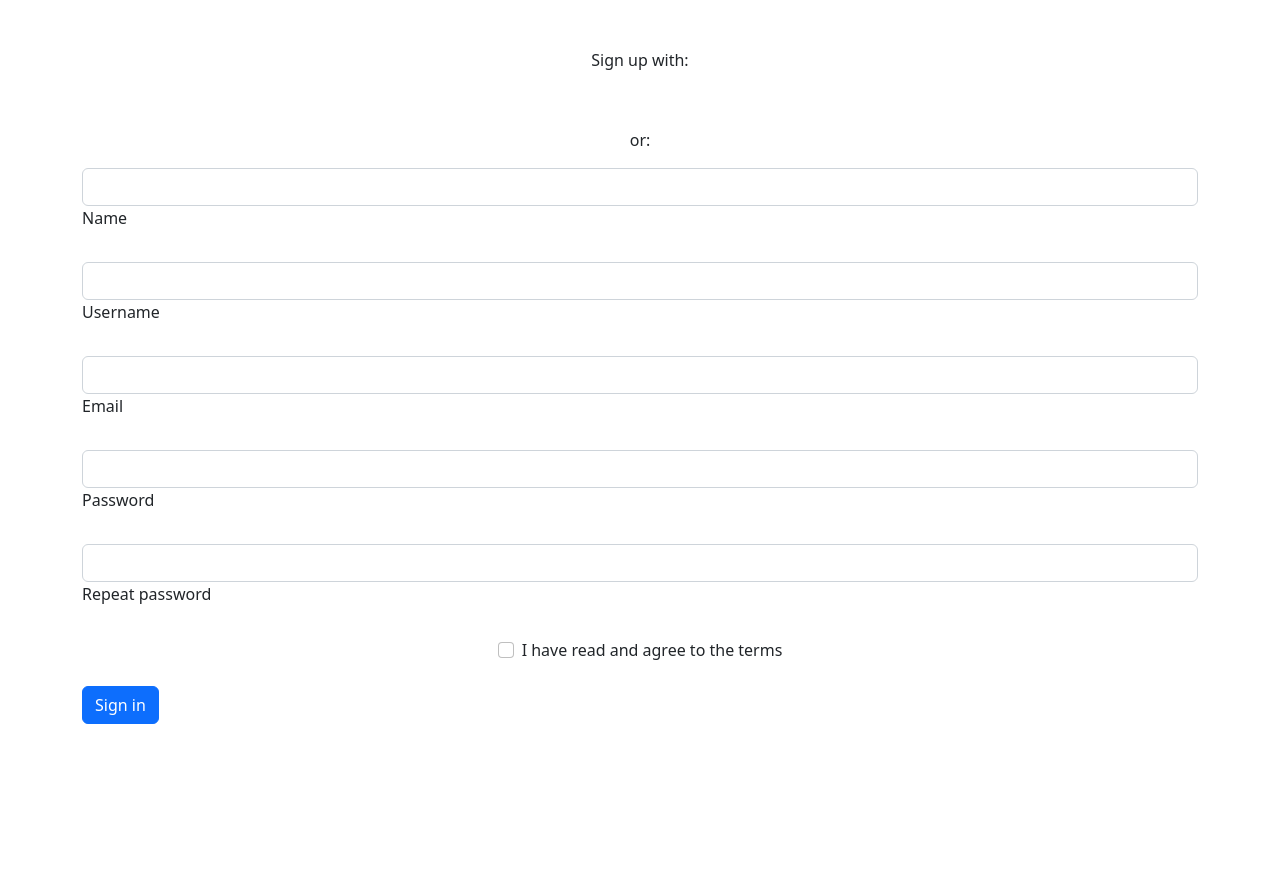
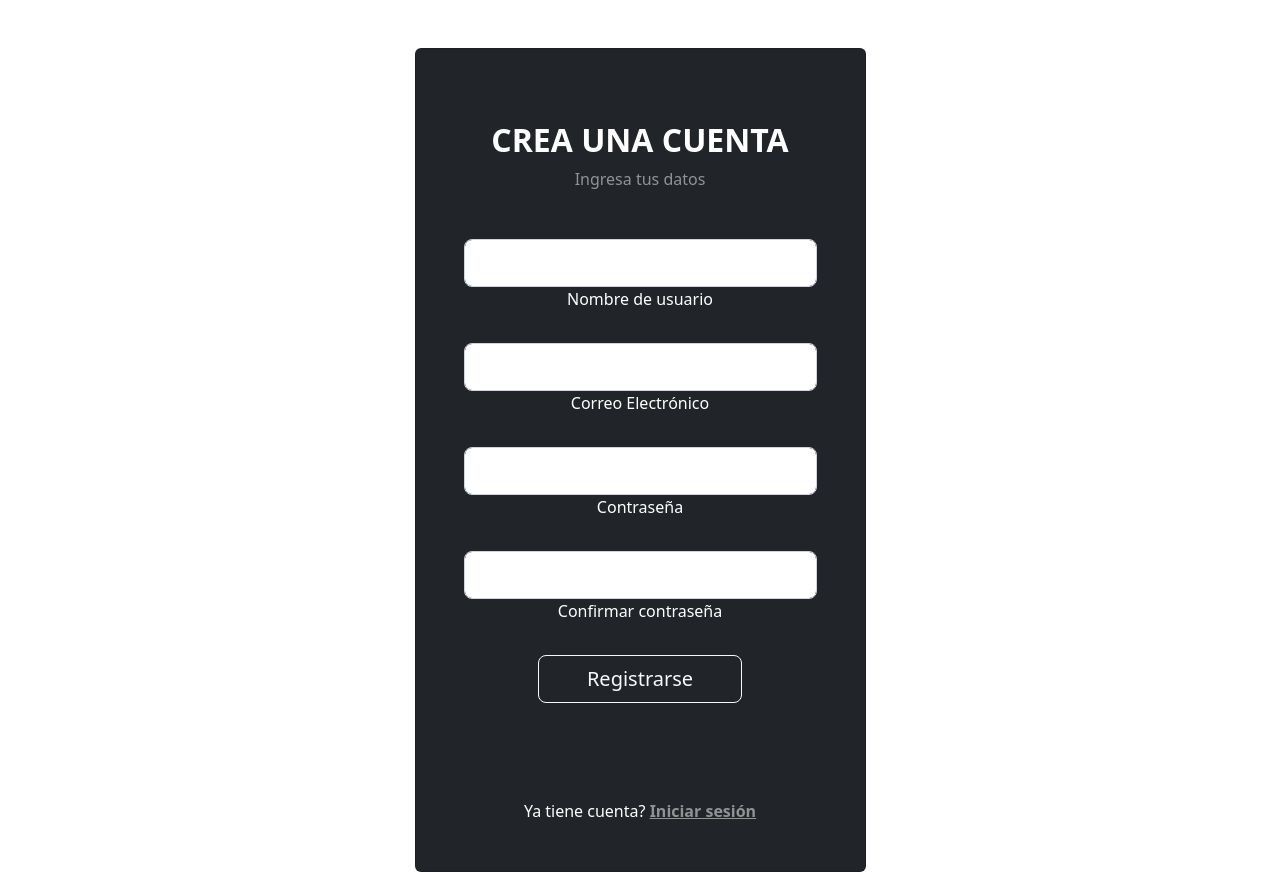
Before and after one commit to SubotaiBenaissa/Ciclo3-MisionTIC-Proyecto, a React (Vite) app in the folder frontend/ventatodo/: page /register in a window 1280 px wide. Before the commit the page ends 800 px from the top, so only its background shows below. Built offline with nearby package versions, Linux system fonts and the light colour scheme.

Commit message:
Cambiados estilos de login y register

```diff
--- a/frontend/ventatodo/src/auth/pages/LoginPage.jsx
+++ b/frontend/ventatodo/src/auth/pages/LoginPage.jsx
@@ -1,58 +1,61 @@
-import React from 'react'
+import React from "react";
 
 export const LoginPage = () => {
 
     return (
 
-        <div className="container mt-5">
-            <form>
-                <div className="form-outline mb-4">
-                    <input type="email" className="form-control" />
-                    <label className="form-label">Email address</label>
-                </div>
+        <section className="vh-100 gradient-custom">
+        <div className="container py-5 h-100">
+            <div className="row d-flex justify-content-center align-items-center h-100">
+            <div className="col-12 col-md-8 col-lg-6 col-xl-5">
+                <div className="card bg-dark text-white">
+                <div className="card-body p-5 text-center">
+                    <div className="mb-md-5 mt-md-4 pb-5">
+                    <h2 className="fw-bold mb-2 text-uppercase">
+                        Iniciar sesión
+                    </h2>
+                    <p className="text-white-50 mb-5">
+                        Ingresa tu correo y contraseña
+                    </p>
 
-                <div className="form-outline mb-4">
-                    <input type="password" className="form-control" />
-                    <label className="form-label">Password</label>
-                </div>
-
-                <div className="row mb-4">
-                    <div className="col d-flex justify-content-center">
-
-                        <div className="form-check">
-                            <input className="form-check-input" type="checkbox" value="" />
-                            <label className="form-check-label"> Remember me </label>
-                        </div>
+                    <div className="form-outline form-white mb-4">
+                        <input
+                        type="email"
+                        className="form-control form-control-lg"
+                        />
+                        <label className="form-label">Correo Electrónico</label>
                     </div>
 
-                    <div className="col">
-                        <a href="#!">Forgot password?</a>
+                    <div className="form-outline form-white mb-4">
+                        <input
+                        type="password"
+                        className="form-control form-control-lg"
+                        />
+                        <label className="form-label">Contraseña</label>
+                    </div>
+
+                    <button
+                        className="btn btn-outline-light btn-lg px-5"
+                        type="submit"
+                    >
+                        Ingresar
+                    </button>
+                    </div>
+
+                    <div>
+                    <p className="mb-0">
+                        No tiene cuenta?{" "}
+                        <a href="#!" className="text-white-50 fw-bold">
+                        Registrarse
+                        </a>
+                    </p>
                     </div>
                 </div>
+                </div>
+            </div>
+            </div>
+        </div>
+        </section>
 
-                <button type="button" className="btn btn-primary btn-block mb-4">Sign in</button>
-
-                <div className="text-center">
-                    <p>Not a member? <a href="#!">Register</a></p>
-                    <p>or sign up with:</p>
-                    <button type="button" className="btn btn-link btn-floating mx-1">
-                        <i className="fab fa-facebook-f"></i>
-                    </button>
-
-                    <button type="button" className="btn btn-link btn-floating mx-1">
-                        <i className="fab fa-google"></i>
-                    </button>
-
-                    <button type="button" className="btn btn-link btn-floating mx-1">
-                        <i className="fab fa-twitter"></i>
-                    </button>
-
-                    <button type="button" className="btn btn-link btn-floating mx-1">
-                        <i className="fab fa-github"></i>
-                    </button>
-                </div>
-            </form>
-        </div>
-    )
-
-}
+  );
+};
--- a/frontend/ventatodo/src/auth/pages/RegisterPage.jsx
+++ b/frontend/ventatodo/src/auth/pages/RegisterPage.jsx
@@ -4,70 +4,74 @@ export const RegisterPage = () => {
 
     return (
 
-        <div className="container mt-5">
-            <form>
-                <div className="text-center mb-3">
-                    <p>Sign up with:</p>
-                    <button type="button" className="btn btn-link btn-floating mx-1">
-                        <i className="fab fa-facebook-f"></i>
-                    </button>
+        <section className="vh-100 gradient-custom">
+        <div className="container py-5 h-100">
+            <div className="row d-flex justify-content-center align-items-center h-100">
+            <div className="col-12 col-md-8 col-lg-6 col-xl-5">
+                <div className="card bg-dark text-white">
+                <div className="card-body p-5 text-center">
+                    <div className="mb-md-5 mt-md-4 pb-5">
+                    <h2 className="fw-bold mb-2 text-uppercase">
+                        Crea una cuenta
+                    </h2>
+                    <p className="text-white-50 mb-5">
+                        Ingresa tus datos
+                    </p>
+                    <div className="form-outline form-white mb-4">
+                        <input
+                        type="email"
+                        className="form-control form-control-lg"
+                        />
+                        <label className="form-label">Nombre de usuario</label>
+                    </div>
 
-                    <button type="button" className="btn btn-link btn-floating mx-1">
-                        <i className="fab fa-google"></i>
-                    </button>
 
-                    <button type="button" className="btn btn-link btn-floating mx-1">
-                        <i className="fab fa-twitter"></i>
-                    </button>
+                    <div className="form-outline form-white mb-4">
+                        <input
+                        type="email"
+                        className="form-control form-control-lg"
+                        />
+                        <label className="form-label">Correo Electrónico</label>
+                    </div>
 
-                    <button type="button" className="btn btn-link btn-floating mx-1">
-                        <i className="fab fa-github"></i>
+                    <div className="form-outline form-white mb-4">
+                        <input
+                        type="password"
+                        className="form-control form-control-lg"
+                        />
+                        <label className="form-label">Contraseña</label>
+                    </div>
+
+                    <div className="form-outline form-white mb-4">
+                        <input
+                        type="password"
+                        className="form-control form-control-lg"
+                        />
+                        <label className="form-label">Confirmar contraseña</label>
+                    </div>
+
+                    <button
+                        className="btn btn-outline-light btn-lg px-5"
+                        type="submit"
+                    >
+                        Registrarse
                     </button>
                     </div>
 
-                <p className="text-center">or:</p>
-
-                <div className="form-outline mb-4">
-                    <input type="text" className="form-control" />
-                    <label className="form-label" >Name</label>
+                    <div>
+                    <p className="mb-0">
+                        Ya tiene cuenta?{" "}
+                        <a href="#!" className="text-white-50 fw-bold">
+                        Iniciar sesión
+                        </a>
+                    </p>
                     </div>
-
-
-                <div className="form-outline mb-4">
-                    <input type="text" className="form-control" />
-                    <label className="form-label">Username</label>
                 </div>
-
-
-                <div className="form-outline mb-4">
-                    <input type="email" className="form-control" />
-                    <label className="form-label" >Email</label>
                 </div>
-
-
-                <div className="form-outline mb-4">
-                    <input type="password" className="form-control" />
-                    <label className="form-label" >Password</label>
             </div>
-
-
-                <div className="form-outline mb-4">
-                    <input type="password" className="form-control" />
-                    <label className="form-label" >Repeat password</label>
             </div>
-
-
-                <div className="form-check d-flex justify-content-center mb-4">
-                    <input className="form-check-input me-2" type="checkbox" value="" id="registerCheck" />
-                    <label className="form-check-label">
-                    I have read and agree to the terms
-                    </label>
         </div>
-
-
-                <button type="submit" className="btn btn-primary btn-block mb-3">Sign in</button>
-            </form>
-        </div>
+        </section>
     )
 
 }
```
Lines whose indentation alone changed are shown as unchanged.
